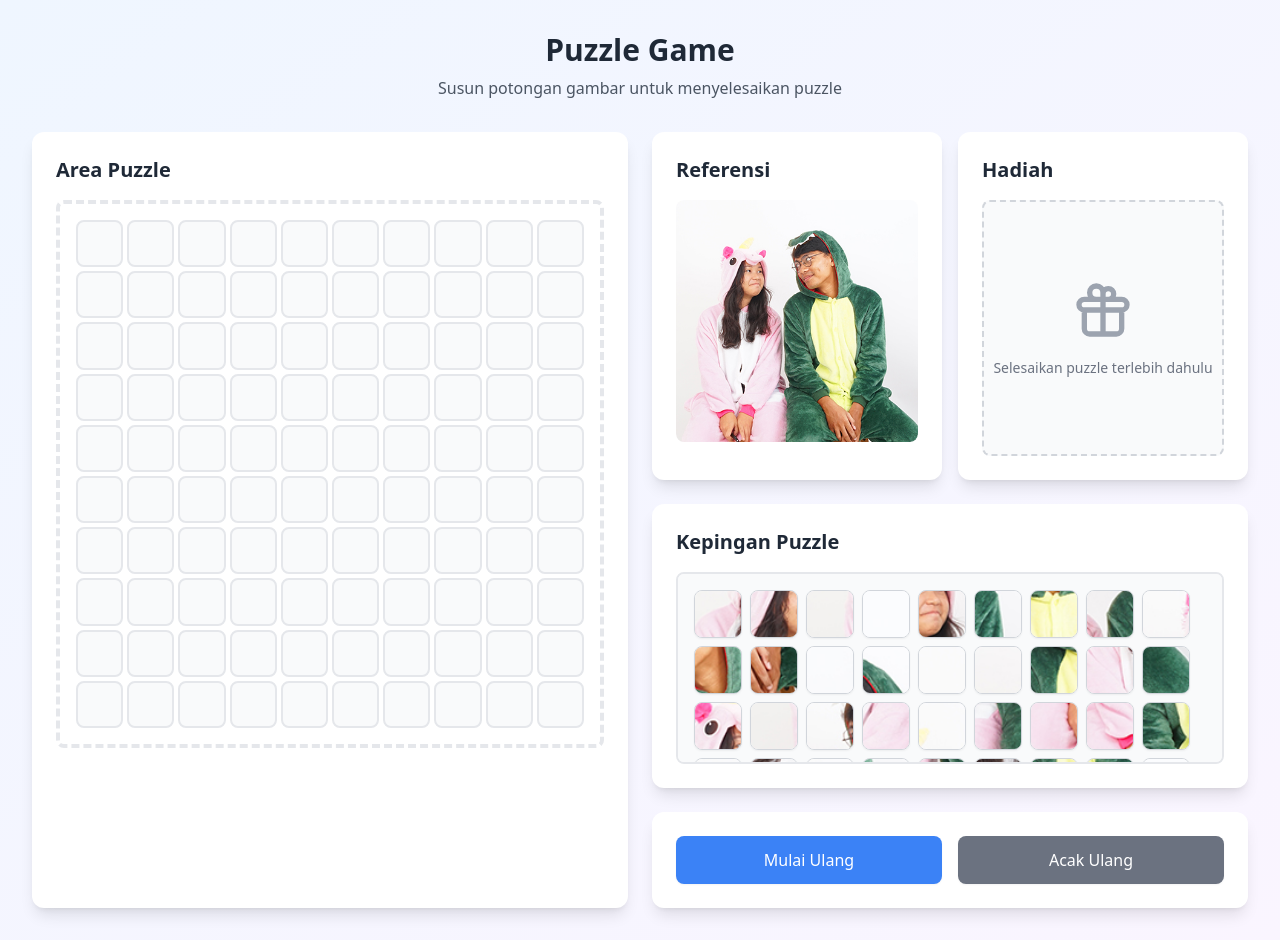
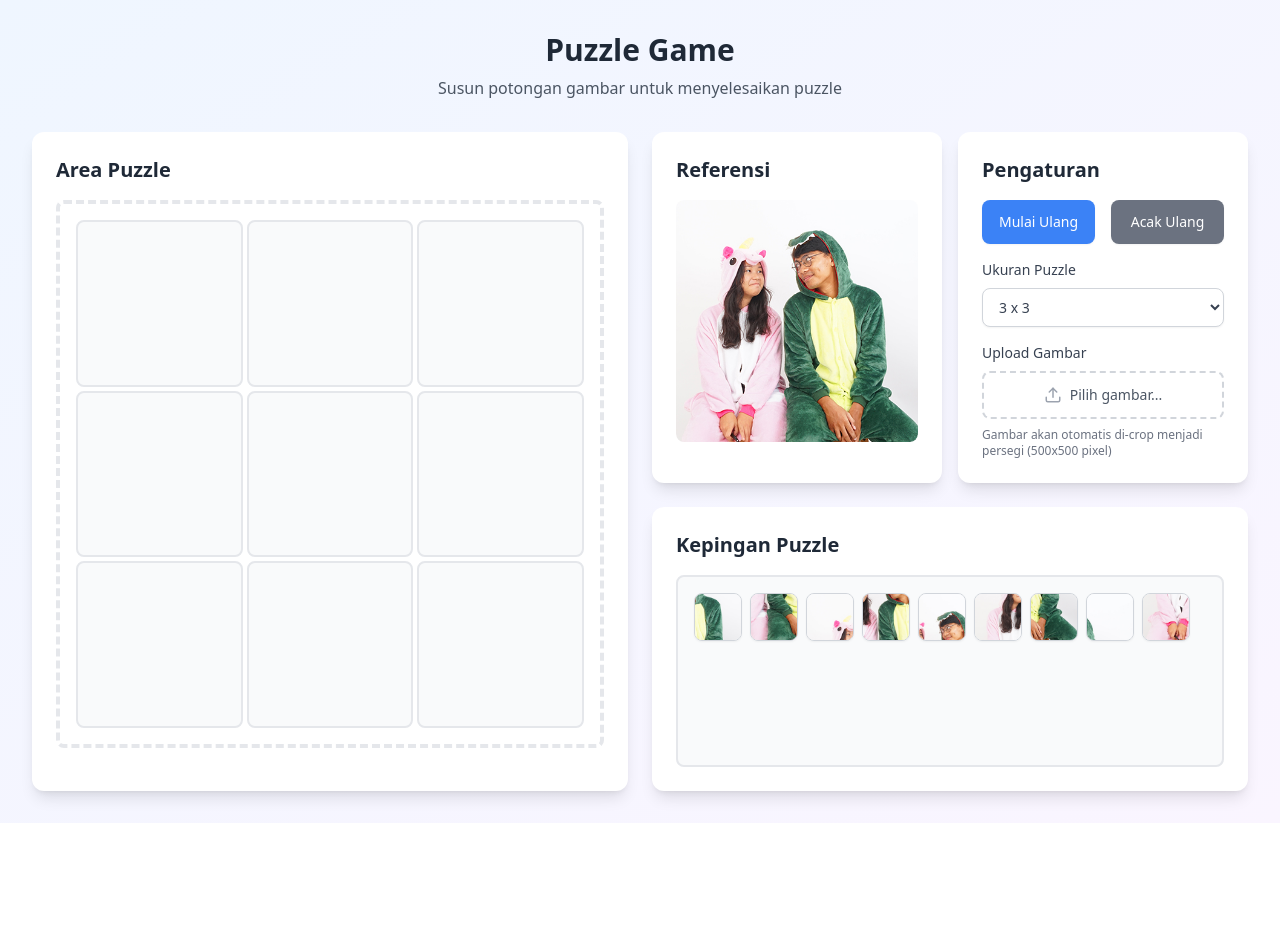
Before and after one commit to arifjagad/jingsaw-puzzle, a React (Vite) app: page / in a window 1280 px wide. After the commit the page ends 823 px from the top, so only its background shows below. Built offline with nearby package versions, Linux system fonts and the light colour scheme.

Commit message:
Add dynamic puzzle configuration with image upload and grid size selection

```diff
--- a/src/App.tsx
+++ b/src/App.tsx
@@ -1,25 +1,23 @@
-import React, { useState, useEffect } from 'react';
+import React, { useState, useEffect, useCallback } from 'react';
 import { toast, Toaster } from 'react-hot-toast';
-import { shuffleArray } from './utils/helpers';
+import { shuffleArray, cropImageToSquare } from './utils/helpers';
 import type { PuzzlePiece } from './types';
 
 // Components
 import Layout from './components/Layout';
 import PuzzleGrid from './components/PuzzleGrid';
 import ReferenceImage from './components/ReferenceImage';
-import RewardSection from './components/RewardSection';
 import PuzzleTray from './components/PuzzleTray';
 import Controls from './components/Controls';
 
 function App() {
   const [pieces, setPieces] = useState<PuzzlePiece[]>([]);
-  const [isRewardOpen, setIsRewardOpen] = useState(false);
-  const [hasCompletedPuzzle, setHasCompletedPuzzle] = useState(false);
-  const gridSize = 10;
+  const [gridSize, setGridSize] = useState(3);
+  const [imageUrl, setImageUrl] = useState('/images/jingsaw-image.jpg');
+  const [isLoading, setIsLoading] = useState(false);
   const totalPieces = gridSize * gridSize;
 
-  // Initialize puzzle
-  useEffect(() => {
+  const initializePuzzle = useCallback(() => {
     const initialPieces: PuzzlePiece[] = Array.from(
       { length: totalPieces },
       (_, i) => ({
@@ -29,8 +27,12 @@ function App() {
       })
     );
     setPieces(shuffleArray([...initialPieces]));
-    setHasCompletedPuzzle(false);
   }, [totalPieces]);
+
+  // Initialize puzzle
+  useEffect(() => {
+    initializePuzzle();
+  }, [initializePuzzle, gridSize]);
 
   // Check puzzle completion
   useEffect(() => {
@@ -39,9 +41,8 @@ function App() {
         p => p.currentPosition === p.correctPosition
       );
 
-      if (isComplete && !hasCompletedPuzzle) {
-        setHasCompletedPuzzle(true);
-        toast.success('Selamat! Anda berhasil menyelesaikan puzzle! Silahkan klik tombol reward untuk mendapatkan hadiah! 🎉', {
+      if (isComplete) {
+        toast.success('Selamat! Anda berhasil menyelesaikan puzzle! 🎉', {
           duration: 3000,
           style: {
             background: '#4CAF50',
@@ -53,7 +54,7 @@ function App() {
         });
       }
     }
-  }, [pieces, hasCompletedPuzzle]);
+  }, [pieces]);
 
   // Drag and Drop Handlers
   const handleDragStart = (e: React.DragEvent, piece: PuzzlePiece) => {
@@ -109,32 +110,34 @@ function App() {
   };
 
   // Control Handlers
-  const handleRewardClick = () => {
-    if (!hasCompletedPuzzle) {
-      toast.error('Selesaikan puzzle terlebih dahulu untuk membuka hadiah! 🎮');
-      return;
-    }
-    setIsRewardOpen(true);
-  };
-
   const handleReset = () => {
-    const initialPieces: PuzzlePiece[] = Array.from(
-      { length: totalPieces },
-      (_, i) => ({
-        id: i,
-        correctPosition: i,
-        currentPosition: null,
-      })
-    );
-    setHasCompletedPuzzle(false);
-    setPieces(shuffleArray([...initialPieces]));
+    initializePuzzle();
   };
 
   const handleShuffle = () => {
-    setHasCompletedPuzzle(false);
     setPieces(currentPieces =>
       shuffleArray([...currentPieces]).map(p => ({ ...p, currentPosition: null }))
     );
+  };
+
+  const handleImageUpload = async (e: React.ChangeEvent<HTMLInputElement>) => {
+    const file = e.target.files?.[0];
+    if (!file) return;
+
+    try {
+      setIsLoading(true);
+      const croppedImageUrl = await cropImageToSquare(file);
+      setImageUrl(croppedImageUrl);
+      handleReset();
+    } catch (error) {
+      toast.error('Gagal memproses gambar. Silakan coba lagi.');
+    } finally {
+      setIsLoading(false);
+    }
+  };
+
+  const handleGridSizeChange = (e: React.ChangeEvent<HTMLSelectElement>) => {
+    setGridSize(Number(e.target.value));
   };
 
   return (
@@ -153,22 +156,25 @@ function App() {
             onDragOver={handleDragOver}
             onDragLeave={handleDragLeave}
             onDrop={handleDrop}
+            imageUrl={imageUrl}
           />
         </div>
 
         {/* Right Panel */}
         <div className="lg:col-span-2 col-span-4 grid gap-6">
           <div className="flex gap-4 lg:order-1 order-2">
-            <ReferenceImage />
+            <ReferenceImage imageUrl={imageUrl} />
 
-            {/* Reward Section */}
+            {/* Controls Section */}
             <div className="bg-white p-6 rounded-xl shadow-lg w-full">
-              <h2 className="text-xl font-semibold mb-4 text-gray-800">Hadiah</h2>
-              <RewardSection
-                hasCompleted={hasCompletedPuzzle}
-                isOpen={isRewardOpen}
-                onOpen={handleRewardClick}
-                onClose={() => setIsRewardOpen(false)}
+              <h2 className="text-xl font-semibold mb-4 text-gray-800">Pengaturan</h2>
+              <Controls
+                onReset={handleReset}
+                onShuffle={handleShuffle}
+                onImageUpload={handleImageUpload}
+                gridSize={gridSize}
+                onGridSizeChange={handleGridSizeChange}
+                isLoading={isLoading}
               />
             </div>
           </div>
@@ -180,14 +186,7 @@ function App() {
               gridSize={gridSize}
               onDragStart={handleDragStart}
               onDragEnd={handleDragEnd}
-            />
-          </div>
-
-          {/* Controls */}
-          <div className="lg:order-3 order-3">
-            <Controls
-              onReset={handleReset}
-              onShuffle={handleShuffle}
+              imageUrl={imageUrl}
             />
           </div>
         </div>
--- a/src/components/Controls/index.tsx
+++ b/src/components/Controls/index.tsx
@@ -1,23 +1,85 @@
+import { Upload, Loader2 } from 'lucide-react';
+
 type Props = {
   onReset: () => void;
   onShuffle: () => void;
+  onImageUpload: (e: React.ChangeEvent<HTMLInputElement>) => void;
+  gridSize: number;
+  onGridSizeChange: (e: React.ChangeEvent<HTMLSelectElement>) => void;
+  isLoading: boolean;
 };
 
-const Controls = ({ onReset, onShuffle }: Props) => (
-  <div className="bg-white p-6 rounded-xl shadow-lg">
-    <div className="flex gap-4">
+const Controls = ({
+  onReset,
+  onShuffle,
+  onImageUpload,
+  gridSize,
+  onGridSizeChange,
+  isLoading
+}: Props) => (
+  <div className="space-y-4">
+    <div className="grid grid-cols-2 gap-4">
       <button
         onClick={onReset}
-        className="flex-1 py-3 px-6 bg-blue-500 text-white rounded-lg hover:bg-blue-600 font-medium shadow-sm sm:text-base text-xs"
+        disabled={isLoading}
+        className="py-3 px-4 bg-blue-500 text-white rounded-lg hover:bg-blue-600 font-medium shadow-sm text-sm disabled:opacity-50 disabled:cursor-not-allowed"
       >
         Mulai Ulang
       </button>
       <button
         onClick={onShuffle}
-        className="flex-1 py-3 px-6 bg-gray-500 text-white rounded-lg hover:bg-gray-600 font-medium shadow-sm sm:text-base text-xs"
+        disabled={isLoading}
+        className="py-3 px-4 bg-gray-500 text-white rounded-lg hover:bg-gray-600 font-medium shadow-sm text-sm disabled:opacity-50 disabled:cursor-not-allowed"
       >
         Acak Ulang
       </button>
+    </div>
+
+    <div className="space-y-2">
+      <label className="block text-sm font-medium text-gray-700">
+        Ukuran Puzzle
+      </label>
+      <select
+        value={gridSize}
+        onChange={onGridSizeChange}
+        className="w-full py-2 px-3 rounded-lg border border-gray-300 bg-white text-gray-700 text-sm shadow-sm transition duration-150 ease-in-out hover:border-gray-400 focus:border-blue-500 focus:ring-2 focus:ring-blue-200 focus:ring-opacity-50 focus:outline-none"
+      >
+        {Array.from({ length: 8 }, (_, i) => i + 3).map((size) => (
+          <option key={size} value={size} className="py-1">
+            {size} x {size}
+          </option>
+        ))}
+      </select>
+    </div>
+
+    <div className="space-y-2">
+      <label className="block text-sm font-medium text-gray-700">
+        Upload Gambar
+      </label>
+      <label className={`flex items-center justify-center w-full h-12 px-4 transition bg-white border-2 border-gray-300 border-dashed rounded-lg appearance-none ${
+        isLoading ? 'cursor-not-allowed opacity-50' : 'cursor-pointer hover:border-blue-400'
+      } focus:outline-none`}>
+        <span className="flex items-center space-x-2">
+          {isLoading ? (
+            <Loader2 size={18} className="text-gray-400 animate-spin" />
+          ) : (
+            <Upload size={18} className="text-gray-400" />
+          )}
+          <span className="text-sm text-gray-600">
+            {isLoading ? 'Memproses...' : 'Pilih gambar...'}
+          </span>
+        </span>
+        <input
+          type="file"
+          accept="image/*"
+          className="hidden"
+          onChange={onImageUpload}
+          disabled={isLoading}
+        />
+      </label>
+      <p className="text-xs text-gray-500 mt-1">
+        Gambar akan otomatis di-crop menjadi persegi (500x500 pixel)
+      </p>
     </div>
   </div>
 );
--- a/src/components/PuzzleGrid/PuzzlePiece.tsx
+++ b/src/components/PuzzleGrid/PuzzlePiece.tsx
@@ -6,16 +6,17 @@ type Props = {
   gridSize: number;
   onDragStart: (e: React.DragEvent, piece: PuzzlePiece) => void;
   onDragEnd: (e: React.DragEvent) => void;
+  imageUrl: string;
 };
 
-const PuzzlePiece = ({ piece, gridSize, onDragStart, onDragEnd }: Props) => (
+const PuzzlePiece = ({ piece, gridSize, onDragStart, onDragEnd, imageUrl }: Props) => (
   <div
     draggable
     onDragStart={(e) => onDragStart(e, piece)}
     onDragEnd={onDragEnd}
     className="absolute inset-0 bg-cover bg-center cursor-move"
     style={{
-      backgroundImage: 'url("/images/jingsaw-image.jpg")',
+      backgroundImage: `url("${imageUrl}")`,
       backgroundPosition: `${-(piece.correctPosition % gridSize) * 100}% ${
         -Math.floor(piece.correctPosition / gridSize) * 100
       }%`,
--- a/src/components/PuzzleGrid/index.tsx
+++ b/src/components/PuzzleGrid/index.tsx
@@ -11,12 +11,14 @@ type Props = {
   onDragLeave: (e: React.DragEvent) => void;
   onDrop: (e: React.DragEvent, targetPosition: number) => void;
   totalPieces: number;
+  imageUrl: string;
 };
 
 const PuzzleGrid = ({
   pieces,
   gridSize,
   totalPieces,
+  imageUrl,
   ...handlers
 }: Props) => (
   <div
@@ -44,6 +46,7 @@ const PuzzleGrid = ({
               gridSize={gridSize}
               onDragStart={handlers.onDragStart}
               onDragEnd={handlers.onDragEnd}
+              imageUrl={imageUrl}
             />
           )}
         </div>
--- a/src/components/PuzzleTray/index.tsx
+++ b/src/components/PuzzleTray/index.tsx
@@ -7,9 +7,10 @@ type Props = {
   gridSize: number;
   onDragStart: (e: React.DragEvent, piece: PuzzlePieceType) => void;
   onDragEnd: (e: React.DragEvent) => void;
+  imageUrl: string;
 };
 
-const PuzzleTray = ({ pieces, gridSize, onDragStart, onDragEnd }: Props) => (
+const PuzzleTray = ({ pieces, gridSize, onDragStart, onDragEnd, imageUrl }: Props) => (
   <div className="bg-white p-6 rounded-xl shadow-lg w-full">
     <h2 className="text-xl font-semibold mb-4 text-gray-800">Kepingan Puzzle</h2>
     <div className="flex flex-wrap gap-2 p-4 bg-gray-50 rounded-lg h-48 w-full overflow-y-auto border-2 border-gray-200">
@@ -26,6 +27,7 @@ const PuzzleTray = ({ pieces, gridSize, onDragStart, onDragEnd }: Props) => (
             gridSize={gridSize}
             onDragStart={onDragStart}
             onDragEnd={onDragEnd}
+            imageUrl={imageUrl}
           />
         </div>
       ))}
--- a/src/components/ReferenceImage/index.tsx
+++ b/src/components/ReferenceImage/index.tsx
@@ -1,6 +1,10 @@
 import { useState } from 'react';
 
-const ReferenceImage = () => {
+type Props = {
+  imageUrl: string;
+};
+
+const ReferenceImage = ({ imageUrl }: Props) => {
   const [isModalOpen, setIsModalOpen] = useState(false);
 
   return (
@@ -11,7 +15,7 @@ const ReferenceImage = () => {
         onClick={() => setIsModalOpen(true)}
       >
         <img
-          src="/images/jingsaw-image.jpg"
+          src={imageUrl}
           alt="Reference"
           className="w-full rounded-lg shadow-md"
         />
@@ -24,7 +28,7 @@ const ReferenceImage = () => {
         >
           <div className="relative max-w-xs w-full">
             <img
-              src="/images/jingsaw-image.jpg"
+              src={imageUrl}
               alt="Reference Full Size"
               className="w-full h-full object-contain rounded-lg"
             />
--- a/src/utils/helpers.ts
+++ b/src/utils/helpers.ts
@@ -6,3 +6,51 @@ export const shuffleArray = <T,>(array: T[]): T[] => {
   }
   return newArray;
 };
+
+export const cropImageToSquare = (file: File): Promise<string> => {
+  return new Promise((resolve, reject) => {
+    const img = new Image();
+    const canvas = document.createElement('canvas');
+    const ctx = canvas.getContext('2d');
+
+    if (!ctx) {
+      reject(new Error('Could not get canvas context'));
+      return;
+    }
+
+    img.onload = () => {
+      // Determine the size of the square
+      const size = Math.min(img.width, img.height);
+
+      // Set canvas size to desired dimensions (500x500)
+      canvas.width = 500;
+      canvas.height = 500;
+
+      // Calculate crop position
+      const offsetX = (img.width - size) / 2;
+      const offsetY = (img.height - size) / 2;
+
+      // Draw the image with cropping
+      ctx.drawImage(
+        img,
+        offsetX,
+        offsetY,
+        size,
+        size,
+        0,
+        0,
+        500,
+        500
+      );
+
+      // Convert to base64 and resolve
+      resolve(canvas.toDataURL('image/jpeg', 0.8));
+    };
+
+    img.onerror = () => {
+      reject(new Error('Failed to load image'));
+    };
+
+    img.src = URL.createObjectURL(file);
+  });
+};
```
Lines whose indentation alone changed are shown as unchanged.
